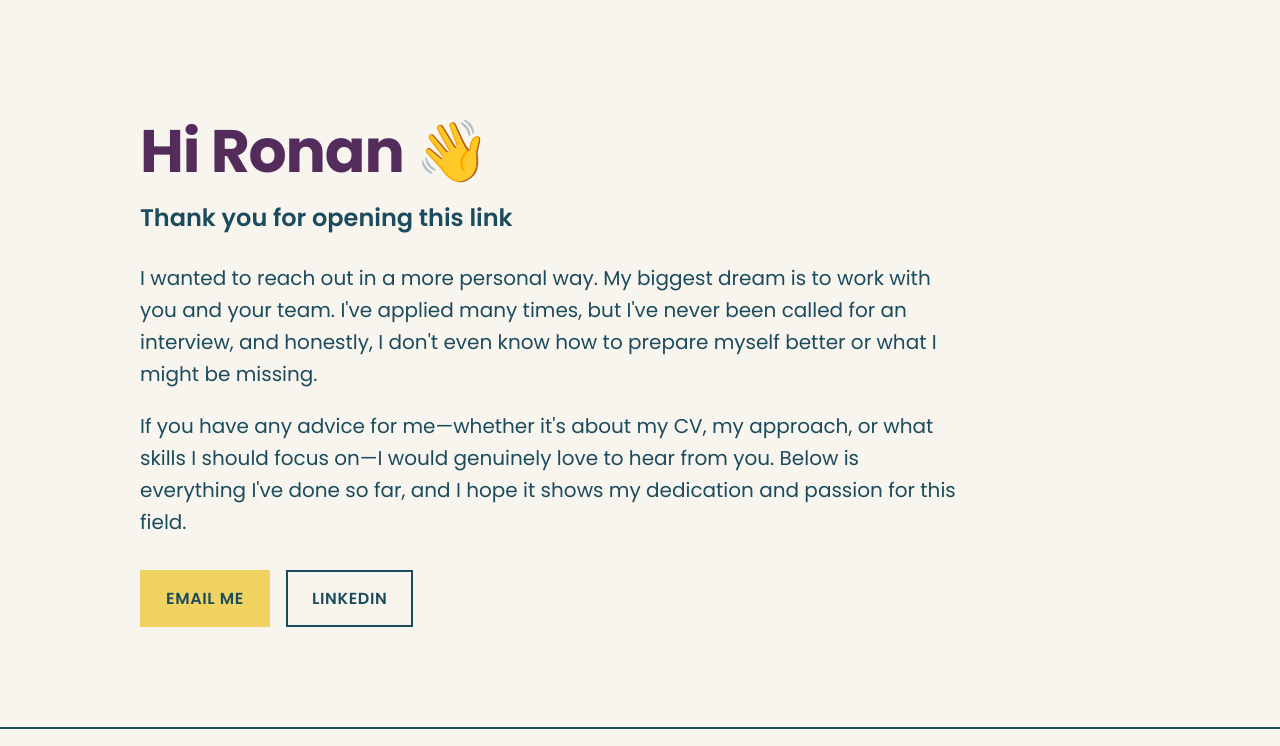
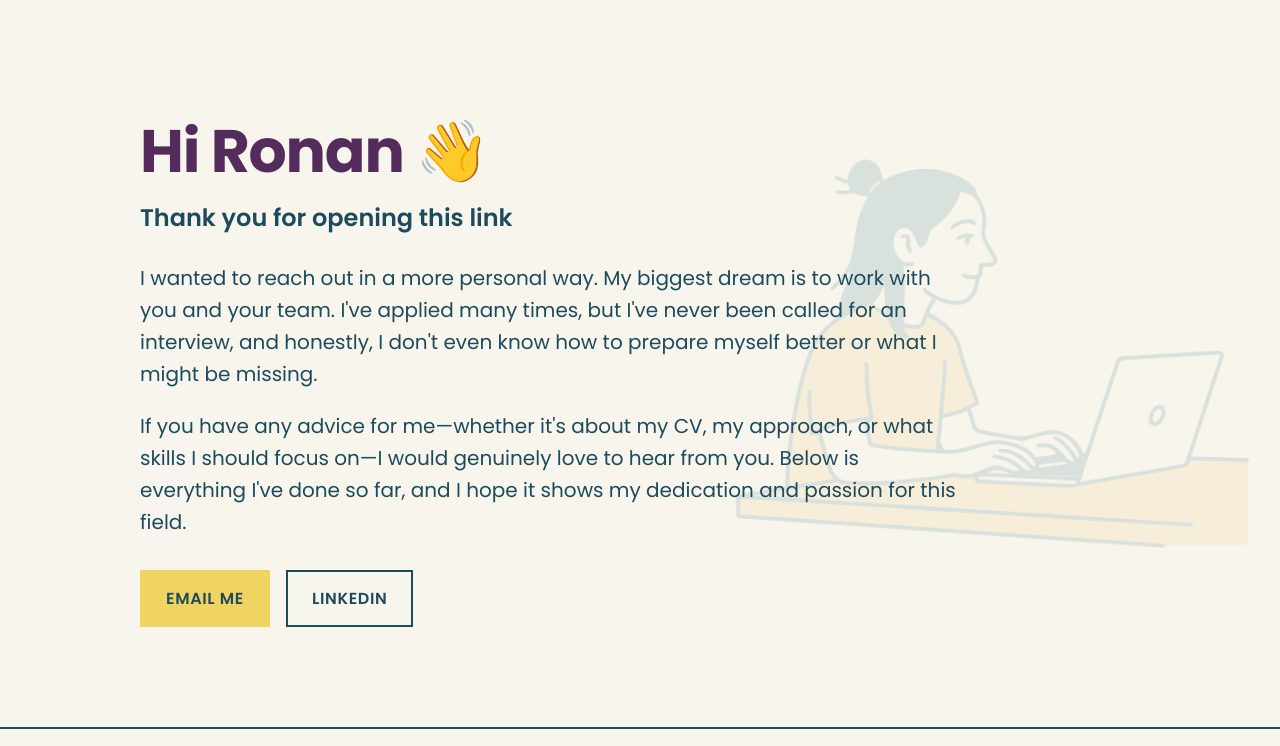
Before and after one commit to hugomarianoeng/site, a PHP site: page /ronan.php in a window 1280 px wide. Shown: the part 72-818 px from the top of the page. Run offline with PHP 8.4, Linux system fonts and the light colour scheme.

Commit message:
image bg

```diff
--- a/assets/css/style.css
+++ b/assets/css/style.css
@@ -176,6 +176,28 @@ nav a:hover {
   color: var(--text);
   padding: 120px 0 100px;
   border-bottom: 2px solid var(--border);
+  position: relative;
+}
+
+.hero::before {
+  content: '';
+  position: absolute;
+  top: 0;
+  left: 0;
+  right: 0;
+  bottom: 0;
+  background-image: url('../img/hero-bg.png');
+  background-size: contain;
+  background-position: right center;
+  background-repeat: no-repeat;
+  opacity: 0.12;
+  pointer-events: none;
+  z-index: 0;
+}
+
+.hero .container {
+  position: relative;
+  z-index: 1;
 }
 
 .hero h1 {
@@ -436,6 +458,10 @@ nav a:hover {
     font-size: 14px;
   }
 
+  .hero::before {
+    display: none;
+  }
+
   .section-illustration {
     opacity: 0.03;
     max-width: 150px;
```
Also changed, not shown: assets/img/hero-bg.png (added).
